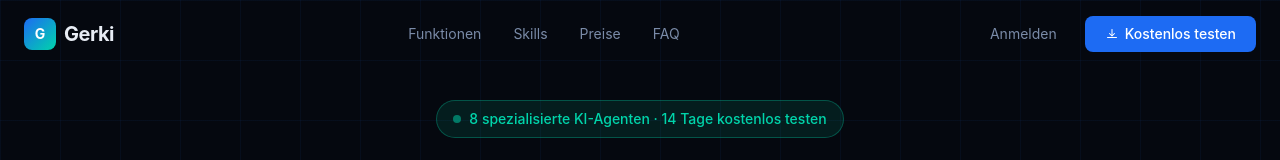
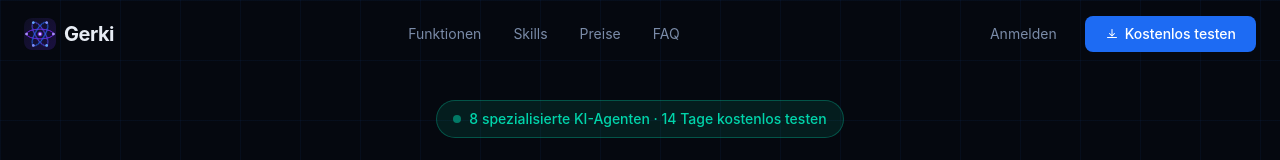
Before and after one commit to mustafafinnentrop-stack/Gerki-Landing, a Next.js app: page / in a window 1280 px wide. Shown: the top 160 px of the page. Built offline with nearby package versions, Linux system fonts and the light colour scheme.

Commit message:
feat(brand): neues App-Icon überall eingebaut + Favicon

```diff
--- a/src/app/(auth)/layout.tsx
+++ b/src/app/(auth)/layout.tsx
@@ -9,9 +9,7 @@ export default function AuthLayout({
         {/* Logo */}
         <div className="text-center mb-8">
           <a href="/" className="inline-flex items-center gap-2">
-            <div className="w-8 h-8 rounded-lg bg-primary flex items-center justify-center">
-              <span className="text-white font-bold text-sm">G</span>
-            </div>
+            <img src="/gerki-icon.svg" alt="Gerki" className="w-8 h-8 rounded-lg" />
             <span className="text-xl font-bold text-foreground">Gerki</span>
           </a>
         </div>
--- a/src/app/chat/ChatInterface.tsx
+++ b/src/app/chat/ChatInterface.tsx
@@ -220,7 +220,7 @@ export default function ChatInterface({ user }: { user: { name: string; email: s
                 <rect y="12" width="16" height="1.5" rx="1" />
               </svg>
             </button>
-            <div className="w-7 h-7 rounded-lg flex items-center justify-center font-bold text-white text-xs" style={{ background: "linear-gradient(135deg, #1d6bf3, #00d4aa)" }}>G</div>
+            <img src="/gerki-icon.svg" alt="Gerki" className="w-7 h-7 rounded-lg" />
             <div>
               <div className="flex items-center gap-2">
                 <span className="font-semibold text-sm">Gerki KI-Chat</span>
@@ -236,7 +236,7 @@ export default function ChatInterface({ user }: { user: { name: string; email: s
         <div className="flex-1 overflow-y-auto px-4 py-6 space-y-4">
           {messages.length === 0 && (
             <div className="flex flex-col items-center justify-center h-full text-center gap-4" style={{ color: "var(--muted)" }}>
-              <div className="w-16 h-16 rounded-2xl flex items-center justify-center text-2xl font-bold text-white" style={{ background: "linear-gradient(135deg, #1d6bf3, #00d4aa)" }}>G</div>
+              <img src="/gerki-icon.svg" alt="Gerki" className="w-16 h-16 rounded-2xl" />
               <div>
                 <p className="font-semibold text-lg" style={{ color: "var(--foreground)" }}>Hallo {firstName}, wie kann ich helfen?</p>
                 <p className="text-sm mt-1">Deine Gespräche werden automatisch mit der Gerki-App synchronisiert.</p>
@@ -254,7 +254,7 @@ export default function ChatInterface({ user }: { user: { name: string; email: s
           {messages.map((msg, i) => (
             <div key={i} className={`flex ${msg.role === "user" ? "justify-end" : "justify-start"} gap-3`}>
               {msg.role === "assistant" && (
-                <div className="w-7 h-7 rounded-full flex items-center justify-center text-xs font-bold text-white shrink-0 mt-1" style={{ background: "linear-gradient(135deg, #00d4aa, #1d6bf3)" }}>G</div>
+                <img src="/gerki-icon.svg" alt="Gerki" className="w-7 h-7 rounded-full shrink-0 mt-1" />
               )}
               <div className="max-w-2xl px-4 py-3 rounded-2xl text-sm leading-relaxed whitespace-pre-wrap"
                 style={msg.role === "user"
--- a/src/app/layout.tsx
+++ b/src/app/layout.tsx
@@ -33,6 +33,8 @@ export default function RootLayout({
   return (
     <html lang="de">
       <head>
+        <link rel="icon" href="/gerki-icon.svg" type="image/svg+xml" />
+        <link rel="apple-touch-icon" href="/gerki-icon.svg" />
         <script
           type="application/ld+json"
           dangerouslySetInnerHTML={{
--- a/src/components/dashboard/Sidebar.tsx
+++ b/src/components/dashboard/Sidebar.tsx
@@ -20,9 +20,7 @@ export default function Sidebar() {
     <aside className="w-64 flex-shrink-0 flex flex-col bg-surface border-r border-border h-screen sticky top-0">
       <div className="h-16 flex items-center px-6 border-b border-border">
         <Link href="/" className="flex items-center gap-2.5">
-          <div className="w-7 h-7 rounded-lg bg-primary flex items-center justify-center">
-            <span className="text-white font-bold text-xs">G</span>
-          </div>
+          <img src="/gerki-icon.svg" alt="Gerki" className="w-7 h-7 rounded-lg" />
           <span className="font-bold text-foreground">Gerki</span>
         </Link>
       </div>
--- a/src/components/landing/Navbar.tsx
+++ b/src/components/landing/Navbar.tsx
@@ -25,12 +25,7 @@ export default function Navbar() {
       <div className="max-w-7xl mx-auto px-6 py-4 flex items-center justify-between">
         {/* Logo */}
         <Link href="/" className="flex items-center gap-2">
-          <div
-            className="w-8 h-8 rounded-lg flex items-center justify-center font-bold text-white text-sm"
-            style={{ background: "linear-gradient(135deg, #1d6bf3, #00d4aa)" }}
-          >
-            G
-          </div>
+          <img src="/gerki-icon.svg" alt="Gerki" className="w-8 h-8 rounded-lg" />
           <span className="font-bold text-xl tracking-tight" style={{ color: "var(--foreground)" }}>
             Gerki
           </span>
```
Also changed, not shown: public/gerki-icon.svg (added).
